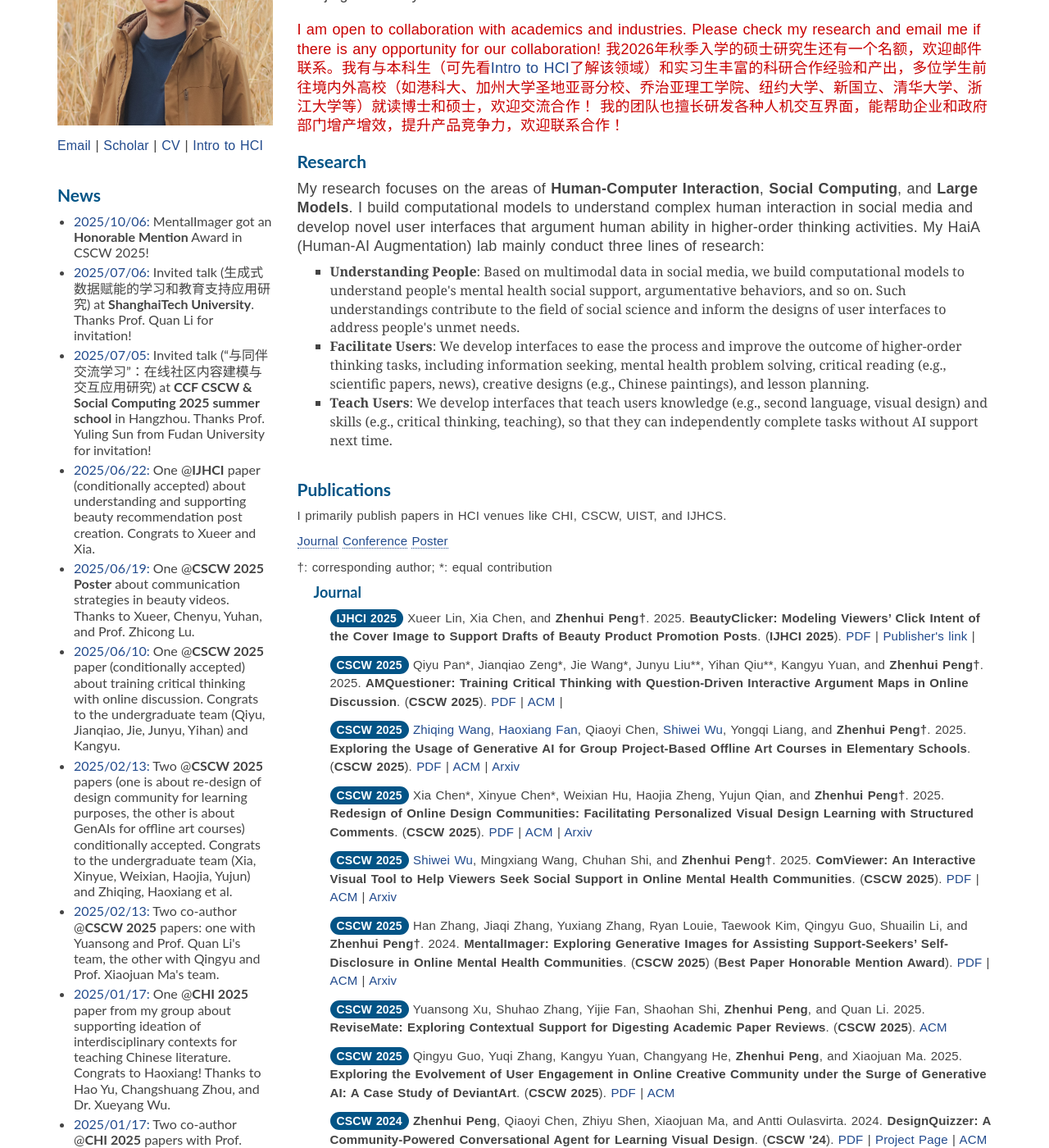
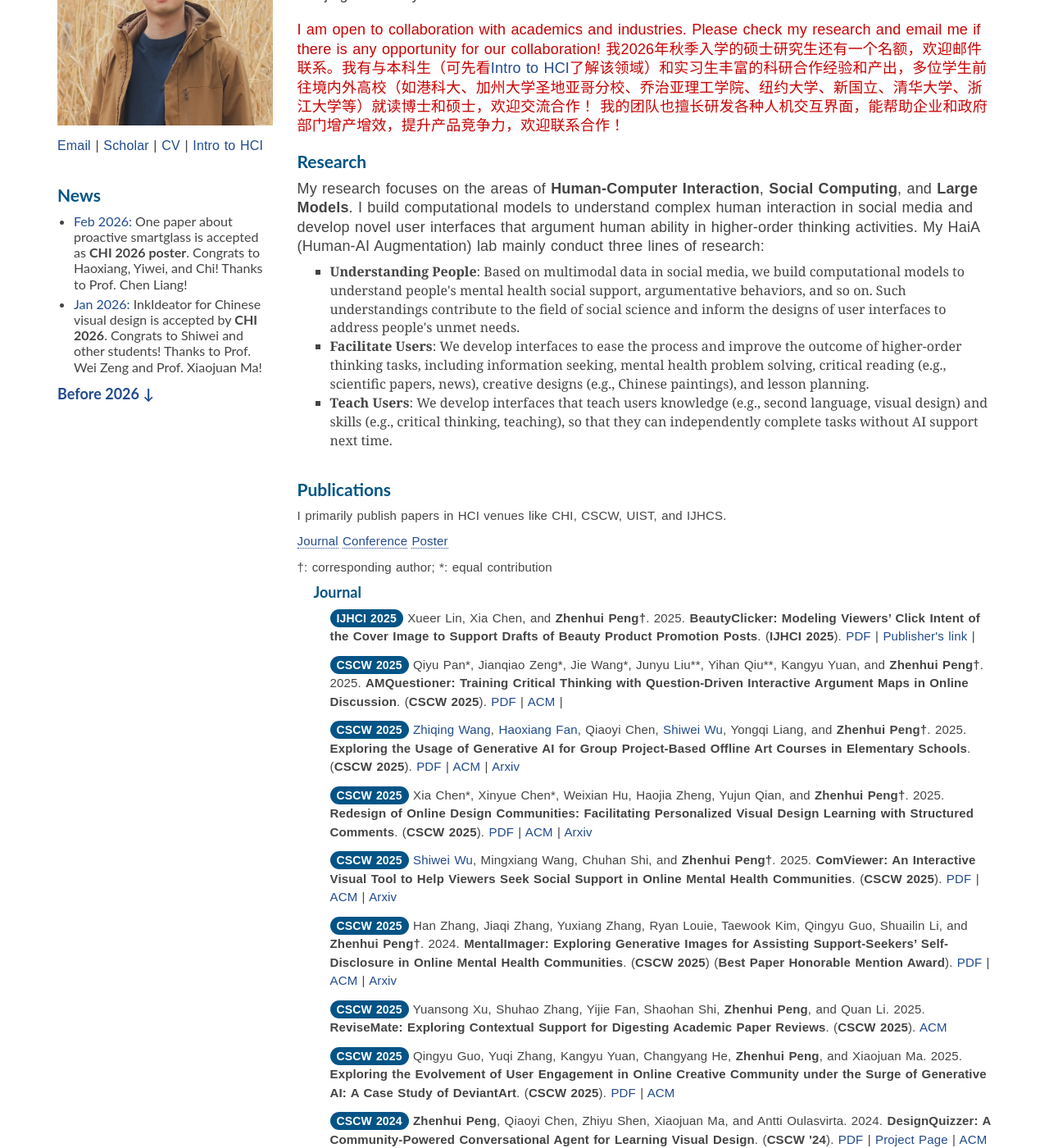
Before and after one commit to PenguinZhou/PenguinZhou.github.io, a Jekyll site: the page index.html, which Jekyll copies as it is, in a window 1280 px wide and 1400 px high, scrolled down 205 px. Shown: the whole window at 82% size. Built offline with Jekyll 4.4.1, drawn with Linux system fonts in a browser that asks for light colours; some of the changed text lies outside the part shown.

Commit message:
update CHI results

```diff
--- a/index.html
+++ b/index.html
@@ -99,6 +99,16 @@
 
                     <ul>
                         <li>
+                            <a>Feb 2026:</a> One paper about proactive smartglass is accepted as <strong>CHI 2026 poster</strong>. Congrats to Haoxiang, Yiwei, and Chi! Thanks to Prof. Chen Liang!
+                        </li>
+                        <li>
+                            <a>Jan 2026:</a> InkIdeator for Chinese visual design is accepted by <strong>CHI 2026</strong>. Congrats to Shiwei and other students! Thanks to Prof. Wei Zeng and Prof. Xiaojuan Ma!
+                        </li>
+                    </ul>
+                    <input type="checkbox" id="news_year">
+                        <label for="news_year" style="font-size: 18px;"><a>Before 2026 &darr;</a></label>
+                        <ul>
+                            <li>
                             <a>2025/10/06:</a> MentalImager got an <strong>Honorable Mention</strong> Award in CSCW 2025!
                             </li>
                             <li>
@@ -128,10 +138,6 @@
                             <li>
                                 <a>2025/01/17:</a> Two co-author @<strong>CHI 2025</strong> papers with Prof. Xiaojuan Ma's team. Congrats to Dr. Shuai Ma, Ziqi, Qiaoyi, and Xiucheng.
                             </li>
-                    </ul>
-                    <input type="checkbox" id="news_year">
-                        <label for="news_year" style="font-size: 18px;"><a>Before 2025 &darr;</a></label>
-                        <ul>
                             <li>
                                 <a>2024/11/23:</a> One @<strong>CSCW 2025</strong> about an information seeking support tool in online communities. Congrats to Shiwei! Thanks to Mingxiang and Prof. Chuhai Shi.
                             </li>
@@ -495,6 +501,13 @@
 
                         <a name="conference"></a>
                         <h4 style='color:#035486;'><strong>Conference</strong></h4>
+                        <p class="paper"><span class="venue">CHI 2026</span> <a href="https://shionming.github.io/shiweiwu.github.io/">Shiwei Wu</a>, Ziyao Gao, Zhendong He, Zongtan He, Zhupeng Huang, Xia Chen, Wei Zeng, Xiaojuan Ma, and <strong>Zhenhui Peng&#8224;</strong>.
+                            2026. <strong>InkIdeator: Supporting Chinese-Style Visual Design Ideation via AI-Infused Exploration of Chinese Paintings</strong>.
+                            (<strong>CHI 2026</strong>).
+                            <a href="docs/chi26_inkideator.pdf">PDF</a> |
+                            <a href="https://dl.acm.org/doi/10.1145/3706598.3714111">ACM (to appear)</a> |
+                            <a href="https://arxiv.org/abs/2601.18193">Arxiv</a>
+                        </p>
                         <p class="paper"><span class="venue">CHI 2025</span> <a href="https://fanhaoxiang.top/">Haoxiang Fan</a>, Changshuang Zhou*, Hao Yu*, Xueyang Wu, Jiangyu Gu, and <strong>Zhenhui Peng&#8224;</strong>.
                             2025. <strong>LitLinker: Supporting the Ideation of Interdisciplinary Contexts with Large Language Models for Teaching Literature in Elementary Schools</strong>.
                             (<strong>CHI 2025</strong>).
@@ -658,7 +671,13 @@
 
                         <a name="poster"></a>
                         <h4 style='color:#035486;'><strong>Poster, Late-Breaking Work, and Workshop</strong></h4>
-                        <p class="paper"><span class="venue">CSCW 2025</span>Xueer Lin, Chenyu Li, Yuhan Lyu, Zhicong Lu, and <strong>Zhenhui Peng&#8224;</strong>.
+                        <p class="paper"><span class="venue">CHI 2026</span> <a href="https://fanhaoxiang.top/">Haoxiang Fan</a>, Yiwei Yuan, Chi Hsia, Chen Liang, and <strong>Zhenhui Peng&#8224;</strong>.
+                            2026. <strong>Toward Personalized Proactive Agents on Smart Glasses: From Explicit Context Policies to Implicit User Differences</strong>.
+                            (<strong>CHI 2026 Poster</strong>).
+                            <a href="docs/cscw24poster_summarflex.pdf">PDF to appear</a> |
+                            <!-- <a href="https://dl.acm.org/doi/10.1145/3678884.3681854">ACM</a>  -->
+                        </p>
+                        <p class="paper"><span class="venue">CSCW 2025</span> Xueer Lin, Chenyu Li, Yuhan Lyu, Zhicong Lu, and <strong>Zhenhui Peng&#8224;</strong>.
                             2025. <strong>“Here Comes the Makeup Tutorial You Asked For!”: Exploring Communication Strategies and Viewer Engagement in Beauty Videos on Rednote</strong>.
                             (<strong>CSCW 2025 Poster</strong>).
                             <a href="docs/cscw24poster_summarflex.pdf">PDF to appear</a> |
```
Also changed, not shown: 3 other files. Lines whose indentation alone changed are shown as unchanged.
